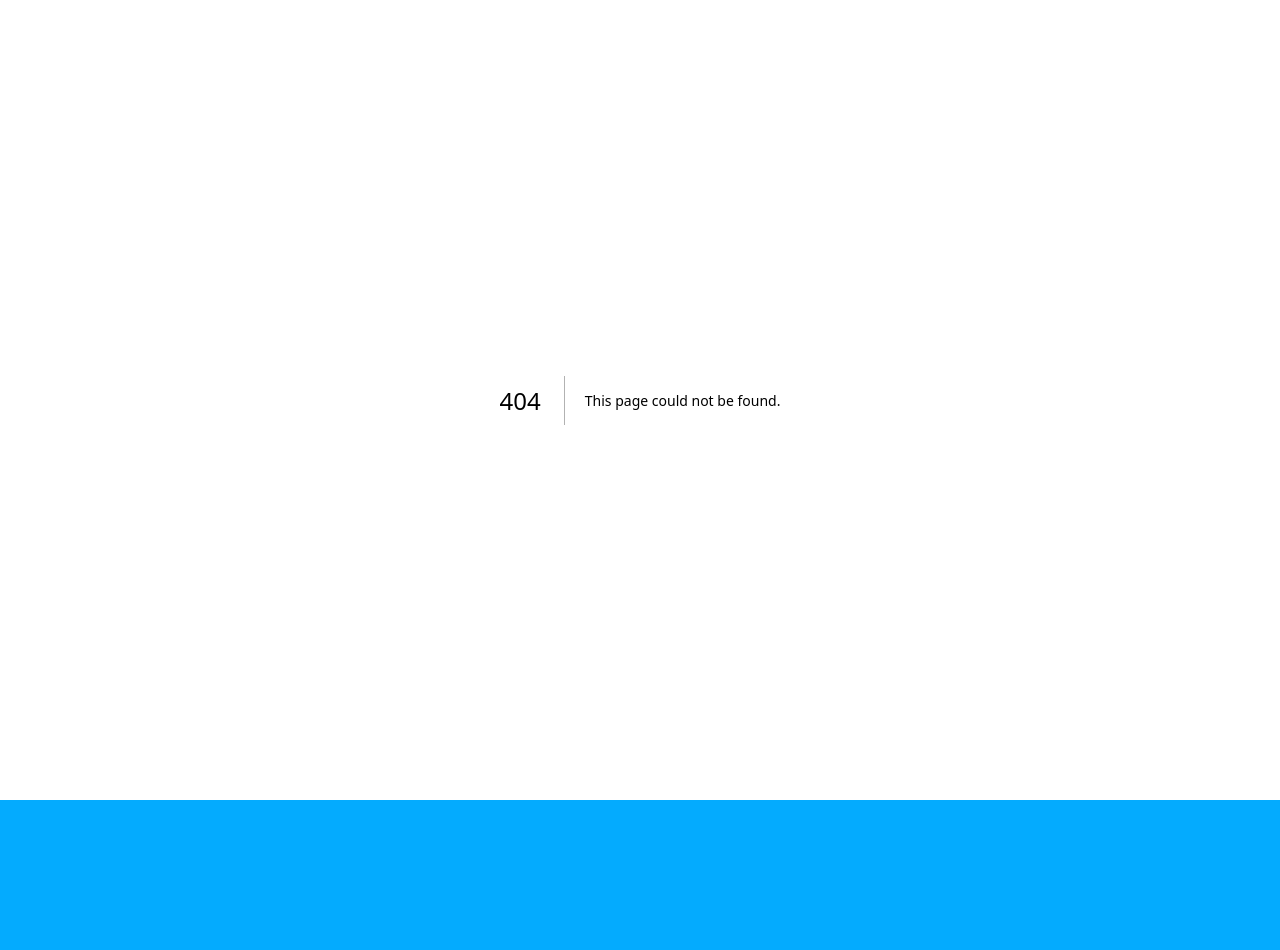
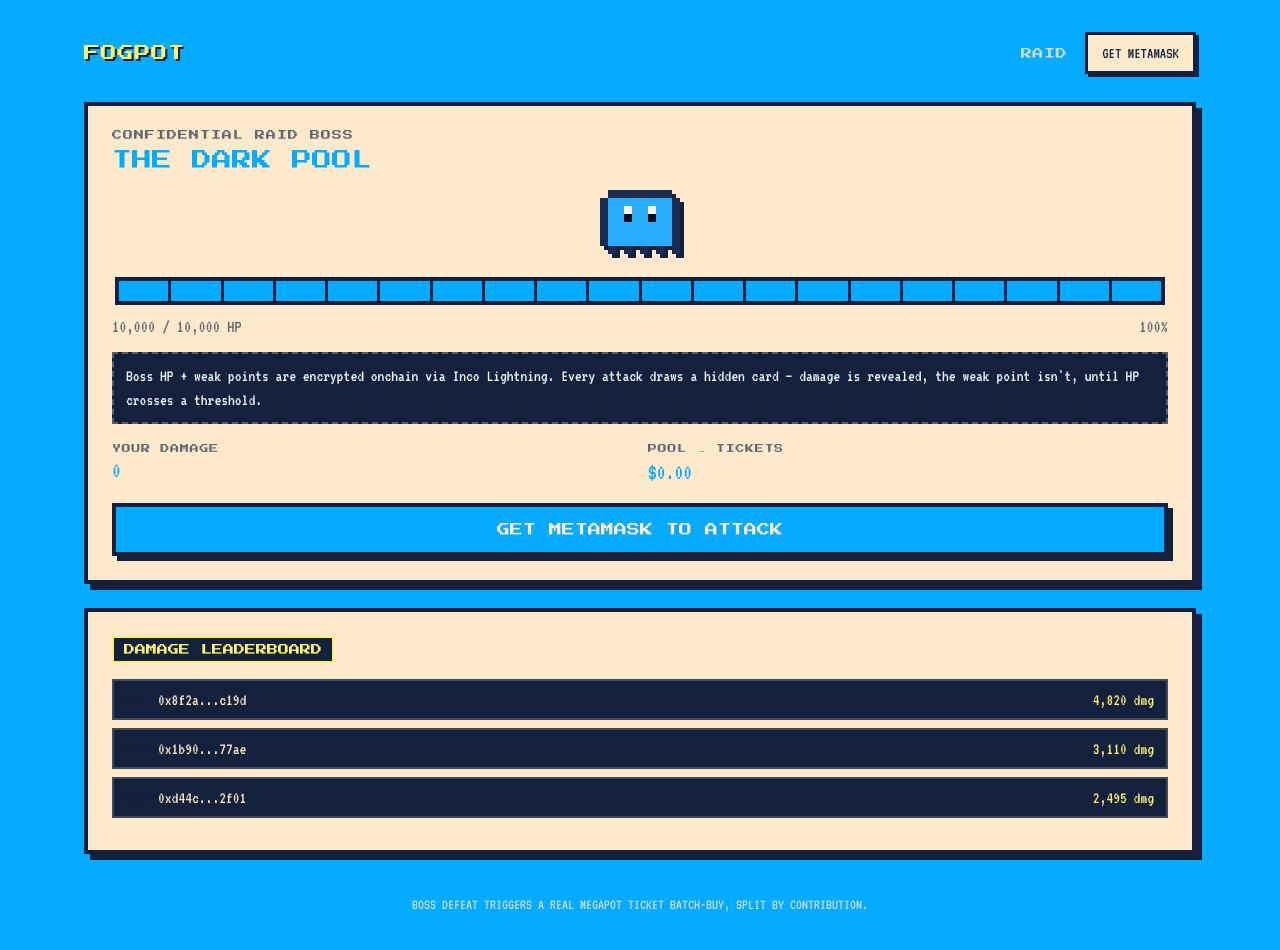
Before and after one commit to ayushsingh82/FogPot, a Next.js app in the folder frontend/: page /raid in a window 1280 px wide. Before the commit this address had no page. Shown: the top 950 px of the page. Before the commit the page ends 800 px from the top, so only its background shows below. Built offline with nearby package versions, Linux system fonts and the light colour scheme.

Commit message:
feat: add raid page with boss battle mechanics
Segmented HP bar, blind-attack flow, and a mock damage leaderboard
for the confidential boss raid.

```diff
--- /dev/null
+++ b/frontend/app/raid/page.tsx
@@ -0,0 +1,144 @@
+"use client";
+
+import { useState } from "react";
+import NavBar from "../components/NavBar";
+import BossSprite from "../components/BossSprite";
+import { useWallet } from "../components/WalletProvider";
+
+type LeaderboardEntry = {
+  address: string;
+  damage: number;
+};
+
+const MOCK_LEADERBOARD: LeaderboardEntry[] = [
+  { address: "0x8f2a...c19d", damage: 4820 },
+  { address: "0x1b90...77ae", damage: 3110 },
+  { address: "0xd44c...2f01", damage: 2495 },
+];
+
+const MAX_HP = 10000;
+const HP_SEGMENTS = 20;
+const ATTACK_FEE_USD = 0.5;
+
+export default function RaidPage() {
+  const { address, connecting, hasProvider, connect } = useWallet();
+  const [hp, setHp] = useState(MAX_HP);
+  const [attacking, setAttacking] = useState(false);
+  const [shaking, setShaking] = useState(false);
+  const [lastResult, setLastResult] = useState<string | null>(null);
+  const [leaderboard] = useState(MOCK_LEADERBOARD);
+  const [myDamage, setMyDamage] = useState(0);
+  const [poolUsd, setPoolUsd] = useState(0);
+
+  function attack() {
+    if (!address) {
+      connect();
+      return;
+    }
+    setAttacking(true);
+    setLastResult(null);
+    setTimeout(() => {
+      const hit = Math.floor(Math.random() * 260) + 40;
+      setHp((prev) => Math.max(0, prev - hit));
+      setMyDamage((prev) => prev + hit);
+      setPoolUsd((prev) => prev + ATTACK_FEE_USD);
+      setShaking(true);
+      setTimeout(() => setShaking(false), 300);
+      setLastResult(
+        hit > 200
+          ? `CRITICAL HIT! Weak point found — ${hit} dmg`
+          : `You dealt ${hit} damage to the hidden boss.`
+      );
+      setAttacking(false);
+    }, 500);
+  }
+
+  const hpPct = Math.round((hp / MAX_HP) * 100);
+  const filledSegments = Math.round((hp / MAX_HP) * HP_SEGMENTS);
+  const hpState = hpPct > 50 ? "" : hpPct > 20 ? "mid" : "low";
+
+  return (
+    <div className="container">
+      <NavBar />
+
+      <div className="panel">
+        <div className="boss-name">CONFIDENTIAL RAID BOSS</div>
+        <div className="boss-title">THE DARK POOL</div>
+
+        <BossSprite shaking={shaking} />
+
+        <div className="hp-bar-track">
+          {Array.from({ length: HP_SEGMENTS }).map((_, i) => (
+            <div
+              key={i}
+              className={`hp-seg${i < filledSegments ? ` filled ${hpState}` : ""}`}
+            />
+          ))}
+        </div>
+        <div className="hp-label">
+          <span>{hp.toLocaleString()} / {MAX_HP.toLocaleString()} HP</span>
+          <span>{hpPct}%</span>
+        </div>
+
+        <div className="fog-note">
+          Boss HP + weak points are encrypted onchain via Inco Lightning.
+          Every attack draws a hidden card — damage is revealed, the weak
+          point isn&apos;t, until HP crosses a threshold.
+        </div>
+
+        <div className="grid-2" style={{ marginTop: 20 }}>
+          <div>
+            <div className="stat-label">YOUR DAMAGE</div>
+            <div className="stat-value">{myDamage.toLocaleString()}</div>
+          </div>
+          <div>
+            <div className="stat-label">POOL → TICKETS</div>
+            <div className="stat-value">${poolUsd.toFixed(2)}</div>
+          </div>
+        </div>
+
+        <button className="attack-btn" onClick={attack} disabled={attacking || hp === 0}>
+          {hp === 0
+            ? "BOSS DEFEATED — TICKETS SENT"
+            : attacking
+            ? "ATTACKING..."
+            : address
+            ? "ATTACK (0.5 USDC)"
+            : connecting
+            ? "CONNECTING..."
+            : hasProvider
+            ? "CONNECT TO ATTACK"
+            : "GET METAMASK TO ATTACK"}
+        </button>
+
+        {address && (
+          <div className="hp-label" style={{ marginTop: 10 }}>
+            <span>CONNECTED</span>
+            <span>{address.slice(0, 6)}...{address.slice(-4)}</span>
+          </div>
+        )}
+
+        {lastResult && <div className="fog-note">{lastResult}</div>}
+      </div>
+
+      <div className="panel">
+        <div className="section-title">
+          <span className="badge">DAMAGE LEADERBOARD</span>
+        </div>
+        {leaderboard.map((entry, i) => (
+          <div className="leaderboard-row" key={entry.address}>
+            <span>
+              <span className="leaderboard-rank">#{i + 1}</span>
+              <span className="leaderboard-addr">{entry.address}</span>
+            </span>
+            <span className="leaderboard-dmg">{entry.damage.toLocaleString()} dmg</span>
+          </div>
+        ))}
+      </div>
+
+      <div className="footer-note">
+        BOSS DEFEAT TRIGGERS A REAL MEGAPOT TICKET BATCH-BUY, SPLIT BY CONTRIBUTION.
+      </div>
+    </div>
+  );
+}
```
